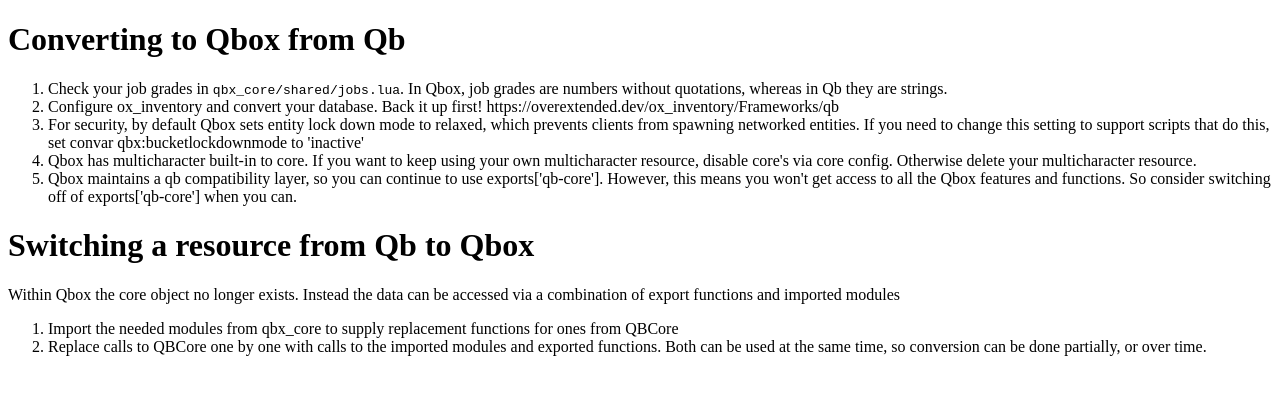
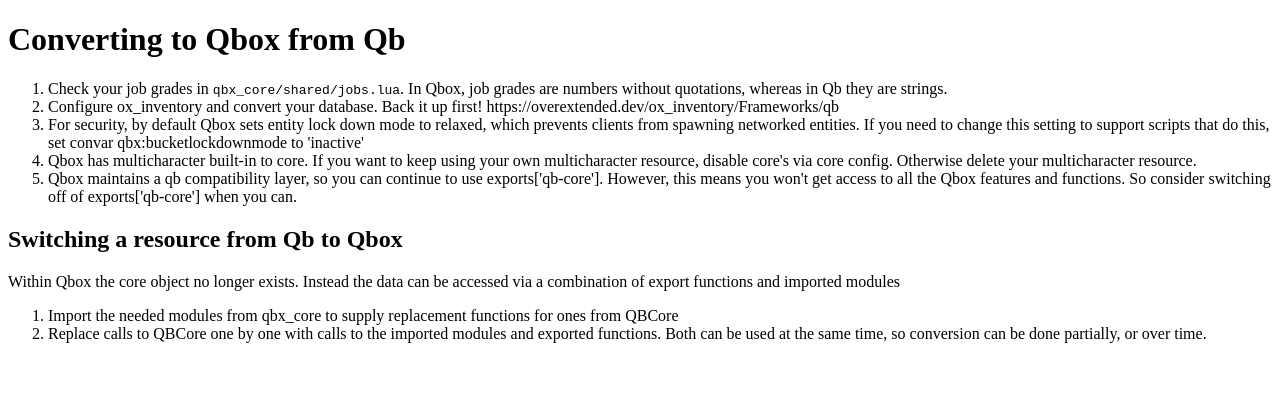
Before and after one commit to Qbox-project/qbox-project.github.io, a Next.js app: page /converting in a window 1280 px wide. Shown: the top 394 px of the page. Built offline with nearby package versions, Linux system fonts and the light colour scheme.

Commit message:
chore: sub-heading

```diff
--- a/pages/converting.mdx
+++ b/pages/converting.mdx
@@ -6,7 +6,7 @@
 4. Qbox has multicharacter built-in to core. If you want to keep using your own multicharacter resource, disable core's via core config. Otherwise delete your multicharacter resource.
 5. Qbox maintains a qb compatibility layer, so you can continue to use exports['qb-core']. However, this means you won't get access to all the Qbox features and functions. So consider switching off of exports['qb-core'] when you can.
 
-# Switching a resource from Qb to Qbox
+## Switching a resource from Qb to Qbox
 Within Qbox the core object no longer exists. Instead the data can be accessed via a combination of export functions and imported modules
 
 1. Import the needed modules from qbx_core to supply replacement functions for ones from QBCore
```
